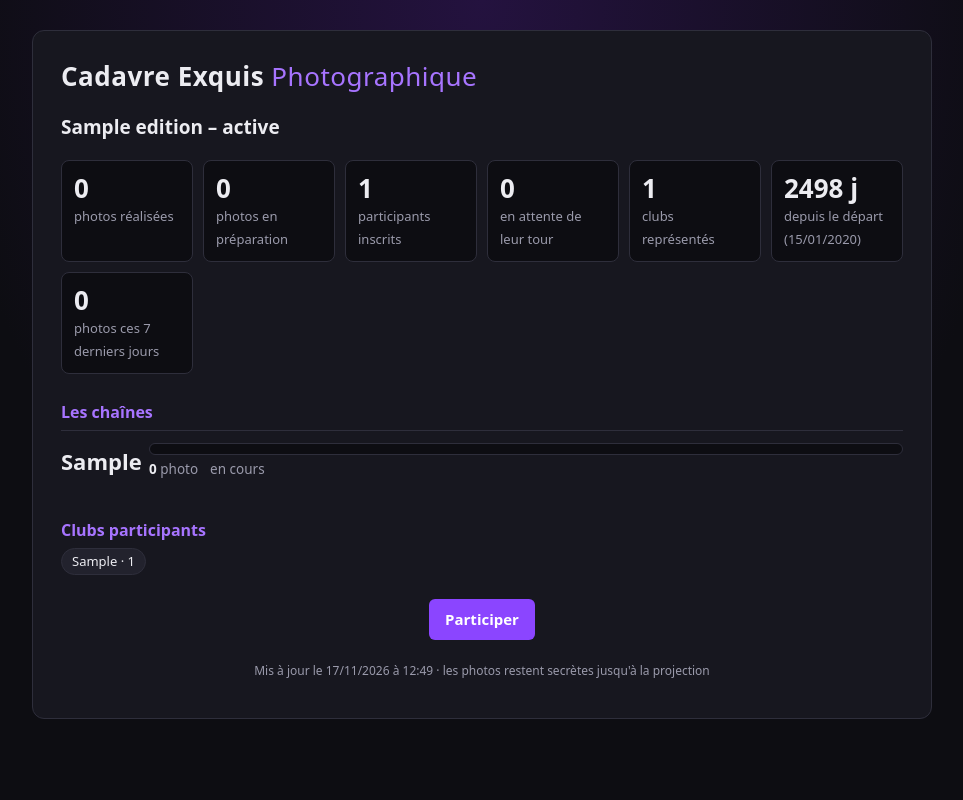
After one commit to pschwaller69/CadavreExquis, a PHP site: page /suivi.php in a window 1280 px wide. The commit adds this page. Shown: the whole page, without its empty margins (158-1121 px from the left). Run offline with PHP 8.4, Linux system fonts and the light colour scheme; tables that the repository leaves empty or names only in its code hold one stand-in row (values such as "Sample post"); some libraries are stand-ins or nearby versions.

Commit message:
v1.6.0 : page publique de suivi anonyme, installable
Co-Authored-By: Claude Opus 5.5 <noreply@anthropic.com>
Claude-Session: https://claude.ai/code/session_01GGqRrvkVCv4JNv2UuA85qV

```diff
--- a/admin/index.php
+++ b/admin/index.php
@@ -73,6 +73,7 @@ entete('Tableau de bord', 'index');
   <a class="btn sec" href="presentation.php">▣ Présentation / diaporama</a>
   <a class="btn sec" href="export.php">⇩ Export</a>
   <a class="btn sec" href="<?= h(url()) ?>" target="_blank">Formulaire d'inscription ↗</a>
+  <a class="btn sec" href="<?= h(url('suivi.php')) ?>" target="_blank">Page de suivi publique ↗</a>
 </div>
 
 <div class="stats">
--- a/inc/bootstrap.php
+++ b/inc/bootstrap.php
@@ -116,11 +116,12 @@ function alerte_base_url(): string
 }
 
 /** Balises <head> pour l'application installable (PWA). */
-function pwa_head(): string
+function pwa_head(string $manifest = 'manifest.webmanifest'): string
 {
     $b = h(rtrim(cfg('base_url'), '/'));
+    $m = h($manifest);
     return <<<HTML
-<link rel="manifest" href="$b/manifest.webmanifest">
+<link rel="manifest" href="$b/$m">
 <meta name="theme-color" content="#17171f">
 <link rel="icon" type="image/png" href="$b/assets/icons/favicon.png">
 <link rel="apple-touch-icon" href="$b/assets/icons/apple-touch-icon.png">
--- a/inc/version.php
+++ b/inc/version.php
@@ -1,6 +1,6 @@
 <?php
 // Numéro de version de l'application : à augmenter à chaque mise à jour (voir CHANGELOG.md).
-const APP_VERSION = '1.5.0';
+const APP_VERSION = '1.6.0';
 const APP_DATE    = '2026-11-17';
 
 /**
--- a/index.php
+++ b/index.php
@@ -26,6 +26,7 @@ $clubs = q("SELECT club, COUNT(*) n FROM participants WHERE club IS NOT NULL AND
 <title>Inscription – Cadavre Exquis Photographique</title><link rel="stylesheet" href="assets/style.css?v=<?= APP_VERSION ?>"><?= pwa_head() ?>
 <body class="public"><main class="carte">
 <h1>Cadavre Exquis <span>Photographique</span></h1>
+<p class="petit" style="margin-top:-10px"><a href="suivi.php">Où en sont les chaînes ? →</a></p>
 
 <?php if (!$ed): ?>
   <p>Les inscriptions ne sont pas ouvertes pour le moment. Revenez bientôt !</p>
--- /dev/null
+++ b/suivi.php
@@ -0,0 +1,158 @@
+<?php
+/*
+ * Page publique de suivi : uniquement des statistiques, aucun nom ni photo.
+ * Sans mot de passe, installable sur téléphone (manifest-suivi.webmanifest).
+ */
+require __DIR__ . '/inc/bootstrap.php';
+header('Cache-Control: no-store');
+
+$editions = q("SELECT * FROM editions WHERE nom <> 'Anciens participants' AND statut <> 'preparation' ORDER BY id DESC")->fetchAll();
+$ed = null;
+if (get('e') !== '') foreach ($editions as $e) if ((int) $e['id'] === (int) get('e')) $ed = $e;
+$ed ??= $editions[0] ?? q1("SELECT * FROM editions WHERE nom <> 'Anciens participants' ORDER BY id DESC LIMIT 1");
+
+$stats = $chaines = $clubs = [];
+$semaines = [];
+if ($ed) {
+    $eid = (int) $ed['id'];
+    $rendus = q("SELECT m.date_envoi, m.date_retour, c.numero FROM maillons m JOIN chaines c ON c.id = m.chaine_id
+                 WHERE c.edition_id = ? AND m.statut = 'rendu' ORDER BY m.date_retour", [$eid])->fetchAll();
+    $debut = qv('SELECT MIN(m.date_envoi) FROM maillons m JOIN chaines c ON c.id = m.chaine_id WHERE c.edition_id = ?', [$eid]);
+    $duree = 0;
+    foreach ($rendus as $r) $duree += max(0, strtotime($r['date_retour']) - strtotime($r['date_envoi']));
+    $stats = [
+        'photos' => count($rendus),
+        'inscrits' => (int) qv("SELECT COUNT(*) FROM participants WHERE edition_id = ? AND statut <> 'abandon'", [$eid]),
+        'attente' => (int) qv("SELECT COUNT(*) FROM participants WHERE edition_id = ? AND statut = 'attente'", [$eid]),
+        'en_cours' => (int) qv("SELECT COUNT(*) FROM maillons m JOIN chaines c ON c.id = m.chaine_id WHERE c.edition_id = ? AND m.statut = 'en_cours'", [$eid]),
+        'semaine' => count(array_filter($rendus, fn($r) => $r['date_retour'] >= plus_jours(now(), -7))),
+        'jours' => $debut ? (int) floor((time() - strtotime($debut)) / 86400) : 0,
+        'debut' => $debut,
+        'moyenne' => $rendus ? round($duree / count($rendus) / 86400, 1) : null,
+    ];
+
+    $max = 1;
+    foreach (q('SELECT * FROM chaines WHERE edition_id = ? ORDER BY numero', [$eid])->fetchAll() as $ch) {
+        $ms = q('SELECT statut, date_envoi, date_limite, date_retour FROM maillons WHERE chaine_id = ? ORDER BY position', [$ch['id']])->fetchAll();
+        $r = array_values(array_filter($ms, fn($m) => $m['statut'] === 'rendu'));
+        $cours = array_values(array_filter($ms, fn($m) => $m['statut'] === 'en_cours'))[0] ?? null;
+        $der = $r ? end($r)['date_retour'] : null;
+        $chaines[] = ['numero' => $ch['numero'], 'statut' => $ch['statut'], 'photos' => count($r), 'cours' => $cours, 'derniere' => $der];
+        $max = max($max, count($r));
+    }
+    if ((int) $ed['max_maillons'] > 0) $max = (int) $ed['max_maillons'];
+
+    $clubs = q("SELECT club, COUNT(*) n FROM participants WHERE edition_id = ? AND statut <> 'abandon' GROUP BY club ORDER BY n DESC, club", [$eid])->fetchAll();
+
+    // Photos déposées par semaine (8 dernières semaines)
+    for ($i = 7; $i >= 0; $i--) {
+        $lundi = strtotime('monday this week -' . $i . ' weeks');
+        $semaines[date('Y-m-d', $lundi)] = 0;
+    }
+    foreach ($rendus as $r) {
+        $k = date('Y-m-d', strtotime('monday this week', strtotime($r['date_retour'])));
+        if (isset($semaines[$k])) $semaines[$k]++;
+    }
+}
+
+function il_y_a(?string $d): string
+{
+    if (!$d) return '';
+    $j = (int) floor((time() - strtotime($d)) / 86400);
+    return $j <= 0 ? "aujourd'hui" : ($j === 1 ? 'hier' : "il y a $j jours");
+}
+$statuts = ['active' => 'en cours', 'attente' => 'attend un inscrit', 'close' => 'terminée'];
+$etat_ed = ['preparation' => 'en préparation', 'en_cours' => 'en cours', 'terminee' => 'terminé'];
+$max_sem = max(1, ...array_values($semaines ?: [0]));
+?><!doctype html><html lang="fr"><meta charset="utf-8"><meta name="viewport" content="width=device-width,initial-scale=1">
+<title>Suivi – Cadavre Exquis Photographique</title><link rel="stylesheet" href="assets/style.css?v=<?= APP_VERSION ?>"><?= pwa_head('manifest-suivi.webmanifest') ?>
+<style>
+  .suivi .chiffres { display: grid; grid-template-columns: repeat(auto-fit, minmax(130px, 1fr)); gap: 10px; margin: 18px 0; }
+  .suivi .chiffre { background: var(--fond); border: 1px solid var(--ligne); border-radius: 8px; padding: 12px; }
+  .suivi .chiffre b { display: block; font-size: 26px; line-height: 1.2; }
+  .suivi .chiffre span { color: var(--doux); font-size: 13px; }
+  .suivi .chaine { display: grid; grid-template-columns: 74px 1fr; gap: 4px 14px; align-items: center; padding: 12px 0; border-top: 1px solid var(--ligne); }
+  .suivi .chaine .num { font-size: 22px; font-weight: 700; grid-row: span 2; }
+  .suivi .barre-prog { height: 12px; background: var(--fond); border: 1px solid var(--ligne); border-radius: 99px; overflow: hidden; display: flex; }
+  .suivi .barre-prog i { background: linear-gradient(90deg, #6d28d9, var(--violet2)); display: block; }
+  .suivi .barre-prog i.cours { background: repeating-linear-gradient(45deg, #3b2a63 0 6px, #2a1f47 6px 12px); }
+  .suivi .info { color: var(--doux); font-size: 13.5px; display: flex; flex-wrap: wrap; gap: 4px 12px; }
+  .suivi .info strong { color: var(--texte); }
+  .suivi .semaines { display: flex; align-items: flex-end; gap: 6px; height: 110px; margin-top: 8px; }
+  .suivi .semaines div { flex: 1; display: flex; flex-direction: column; align-items: center; justify-content: flex-end; height: 100%; gap: 3px; font-size: 11px; color: var(--doux); }
+  .suivi .semaines div i { width: 100%; background: var(--violet); border-radius: 3px 3px 0 0; min-height: 2px; }
+  .suivi .semaines div b { color: var(--texte); font-weight: 600; }
+  .suivi .clubs { display: flex; flex-wrap: wrap; gap: 6px; }
+  .suivi .clubs span { background: var(--fond3); border: 1px solid var(--ligne); border-radius: 99px; padding: 3px 10px; font-size: 13px; }
+  .suivi .maj { color: var(--doux); font-size: 12px; text-align: center; margin-top: 22px; }
+  .suivi h2 { font-size: 16px; color: var(--violet2); margin: 26px 0 6px; }
+</style>
+<body class="public"><main class="carte large suivi">
+<h1>Cadavre Exquis <span>Photographique</span></h1>
+
+<?php if (!$ed): ?>
+  <p>Aucune édition pour le moment.</p>
+<?php else: ?>
+  <?php if (count($editions) > 1): ?>
+    <p class="petit">Édition : <?php foreach ($editions as $e): ?>
+      <?= (int) $e['id'] === (int) $ed['id'] ? '<strong>' . h($e['nom']) . '</strong>' : '<a href="?e=' . (int) $e['id'] . '">' . h($e['nom']) . '</a>' ?>&nbsp; <?php endforeach ?></p>
+  <?php endif ?>
+  <h2 style="margin-top:6px;font-size:19px;color:var(--texte)"><?= h($ed['nom']) ?> – <?= h($etat_ed[$ed['statut']] ?? $ed['statut']) ?></h2>
+  <?php if ($ed['statut'] === 'preparation'): ?>
+    <p>Le jeu n'a pas encore commencé.<?= $ed['inscriptions_ouvertes'] ? ' Les inscriptions sont ouvertes : <a href="./">s\'inscrire</a>.' : '' ?></p>
+  <?php endif ?>
+
+  <div class="chiffres">
+    <div class="chiffre"><b><?= $stats['photos'] ?></b><span>photos réalisées</span></div>
+    <div class="chiffre"><b><?= $stats['en_cours'] ?></b><span>photos en préparation</span></div>
+    <div class="chiffre"><b><?= $stats['inscrits'] ?></b><span>participants inscrits</span></div>
+    <div class="chiffre"><b><?= $stats['attente'] ?></b><span>en attente de leur tour</span></div>
+    <div class="chiffre"><b><?= count($clubs) ?></b><span>clubs représentés</span></div>
+    <?php if ($stats['debut']): ?><div class="chiffre"><b><?= $stats['jours'] ?> j</b><span>depuis le départ (<?= fdate($stats['debut']) ?>)</span></div><?php endif ?>
+    <?php if ($stats['moyenne'] !== null): ?><div class="chiffre"><b><?= str_replace('.', ',', (string) $stats['moyenne']) ?> j</b><span>en moyenne par photo</span></div><?php endif ?>
+    <div class="chiffre"><b><?= $stats['semaine'] ?></b><span>photos ces 7 derniers jours</span></div>
+  </div>
+
+  <h2>Les chaînes</h2>
+  <?php foreach ($chaines as $c): ?>
+    <div class="chaine">
+      <div class="num"><?= h($c['numero']) ?></div>
+      <div class="barre-prog" title="<?= $c['photos'] ?> photo(s)">
+        <i style="width:<?= round(100 * $c['photos'] / ($max + 1), 1) ?>%"></i>
+        <?php if ($c['cours']): ?><i class="cours" style="width:<?= round(100 / ($max + 1), 1) ?>%"></i><?php endif ?>
+      </div>
+      <div class="info">
+        <span><strong><?= $c['photos'] ?></strong> photo<?= $c['photos'] > 1 ? 's' : '' ?><?= (int) $ed['max_maillons'] > 0 ? ' / ' . (int) $ed['max_maillons'] : '' ?></span>
+        <span><?= h($statuts[$c['statut']] ?? $c['statut']) ?></span>
+        <?php if ($c['cours']): ?><span>photo attendue avant le <?= fdate($c['cours']['date_limite']) ?></span><?php endif ?>
+        <?php if ($c['derniere']): ?><span>dernière photo <?= il_y_a($c['derniere']) ?></span><?php endif ?>
+      </div>
+    </div>
+  <?php endforeach ?>
+
+  <?php if ($stats['photos']): ?>
+  <h2>Photos déposées par semaine</h2>
+  <div class="semaines">
+    <?php foreach ($semaines as $lundi => $n): ?>
+      <div title="Semaine du <?= fdate($lundi) ?>"><b><?= $n ?: '' ?></b><i style="height:<?= round(85 * $n / $max_sem) ?>%"></i><?= date('d/m', strtotime($lundi)) ?></div>
+    <?php endforeach ?>
+  </div>
+  <?php endif ?>
+
+  <?php if ($clubs): ?>
+  <h2>Clubs participants</h2>
+  <div class="clubs"><?php foreach ($clubs as $c): ?><span><?= h($c['club']) ?> · <?= (int) $c['n'] ?></span><?php endforeach ?></div>
+  <?php endif ?>
+
+  <?php if ($ed['inscriptions_ouvertes'] && $ed['statut'] !== 'terminee'): ?>
+    <p style="text-align:center;margin-top:24px"><a class="btn" href="./">Participer</a></p>
+  <?php endif ?>
+  <p class="maj">Mis à jour le <?= date('d/m/Y à H:i') ?> · les photos restent secrètes jusqu'à la projection</p>
+<?php endif ?>
+</main>
+<script>
+  // Rafraîchit les chiffres quand on revient sur la page (appli installée)
+  let t = Date.now();
+  document.addEventListener('visibilitychange', () => { if (!document.hidden && Date.now() - t > 120000) location.reload(); });
+</script>
+</body></html>
--- a/sw.js
+++ b/sw.js
@@ -1,7 +1,7 @@
 // Service worker : rend l'application installable et affiche une page hors ligne.
 // Les pages et les photos viennent toujours du serveur (données à jour, accès protégé) ;
 // seuls les fichiers statiques sont mis en cache.
-const VERSION = 'cx-1.5.0'; // suivre APP_VERSION (inc/version.php)
+const VERSION = 'cx-1.6.0'; // suivre APP_VERSION (inc/version.php)
 const STATIQUES = ['assets/style.css', 'assets/icons/icon-192.png', 'assets/icons/favicon.png', 'offline.html'];
 
 self.addEventListener('install', e => {
```
Also changed, not shown: CHANGELOG.md, manifest-suivi.webmanifest (added).
